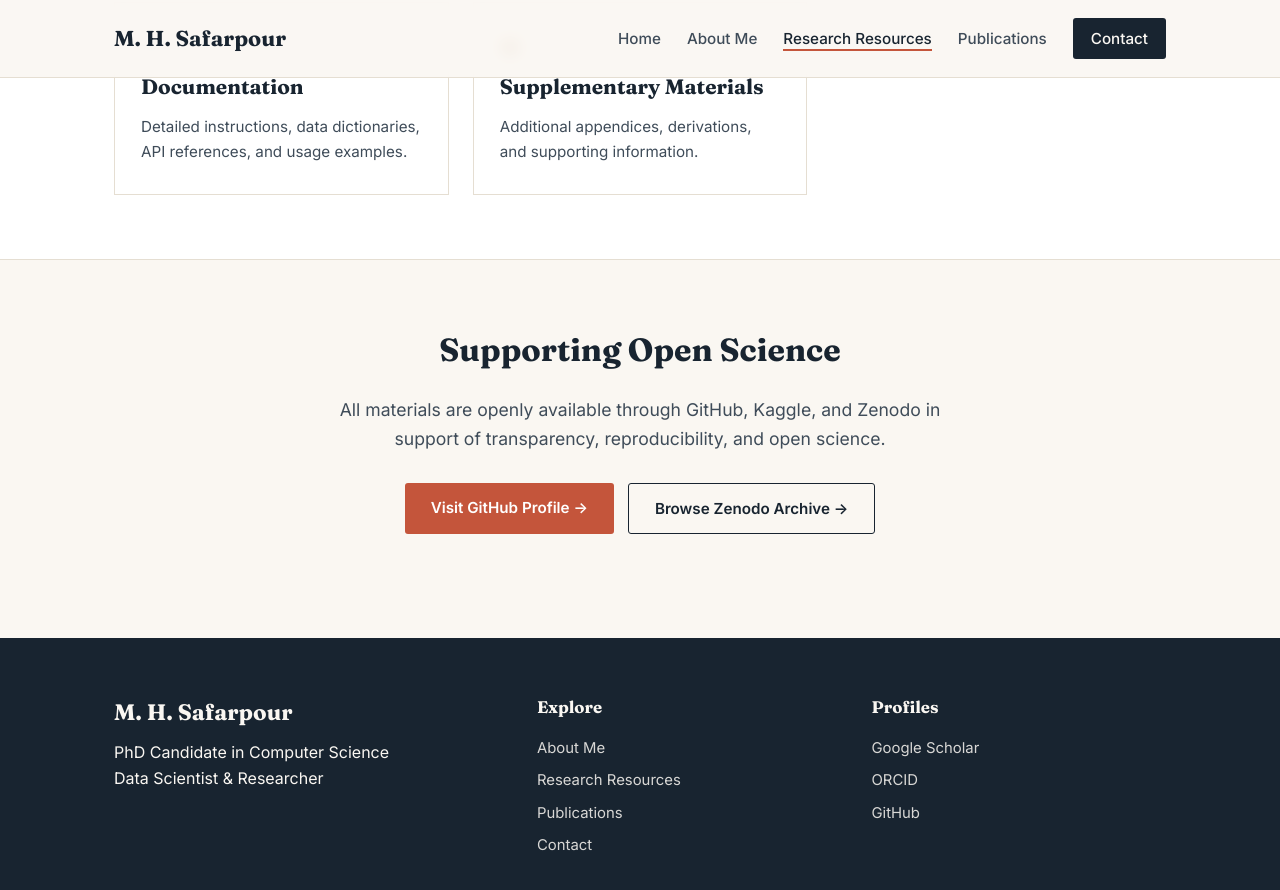
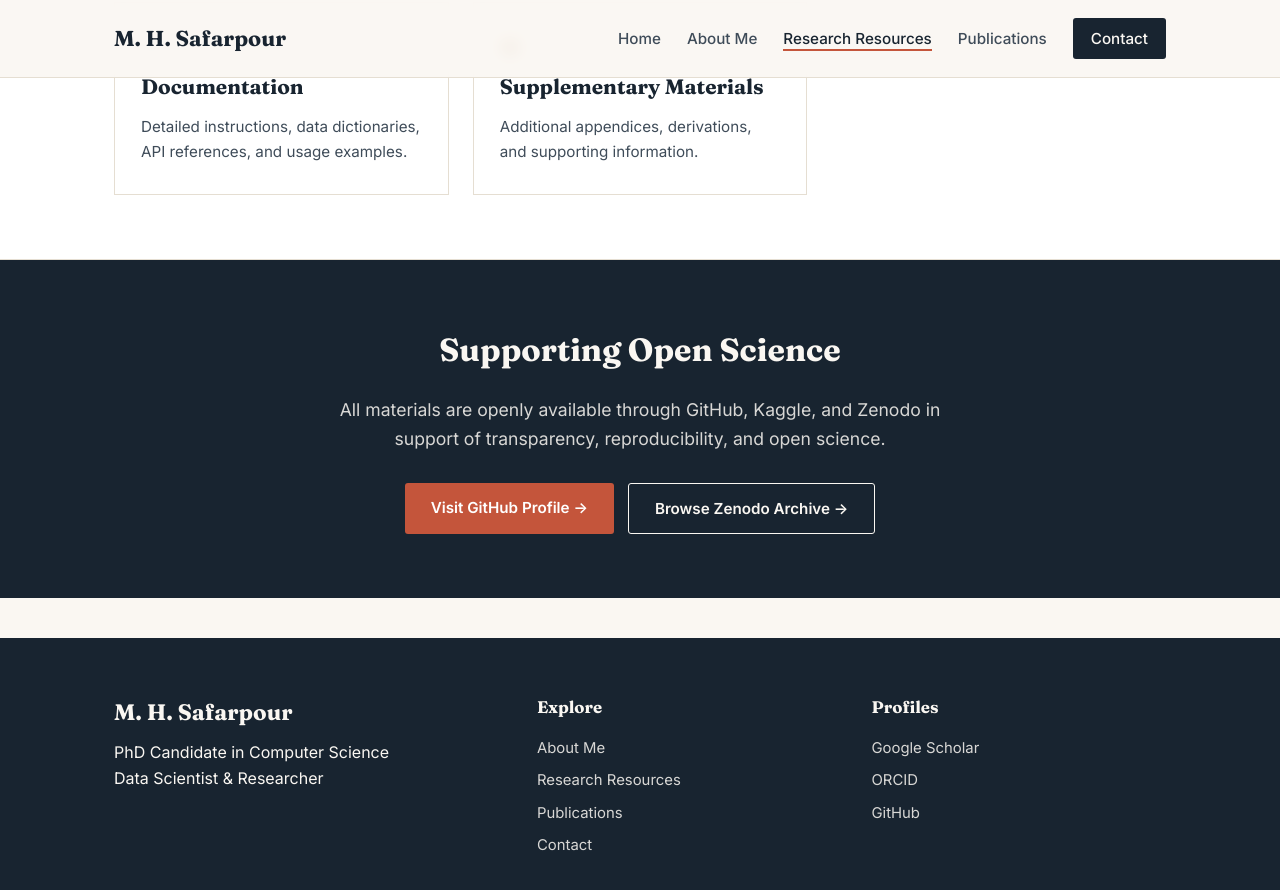
Before and after one commit to safarpour-mh/safarpour-mh.github.io, a Jekyll site: the page research-resources.html, which Jekyll copies as it is, in a window 1280 px wide and 900 px high, scrolled down 4038 px. Shown: the top 890 px of the window. Built offline with Jekyll 4.4.1, drawn with Linux system fonts in a browser that asks for light colours.

Commit message:
Update research-resources.html

```diff
--- a/research-resources.html
+++ b/research-resources.html
@@ -651,15 +651,15 @@
 </section>
 
 <!-- ===== CTA Section (PRESERVED) ===== -->
-<section>
+<section style="background-color: var(--ink); color: var(--cream);">
   <div class="container" style="text-align:center;max-width:700px">
     <h2 style="font-family:var(--serif);font-size:2rem;margin-bottom:18px">Supporting Open Science</h2>
-    <p style="font-size:1.1rem;color:var(--ink-soft);margin-bottom:30px">
+    <p style="font-size:1.1rem;color:var(--cream);opacity:0.85;margin-bottom:30px">
       All materials are openly available through GitHub, Kaggle, and Zenodo in support of transparency, reproducibility, and open science.
     </p>
     <div style="display:flex;gap:14px;justify-content:center;flex-wrap:wrap">
       <a href="https://github.com/safarpour-mh" target="_blank" rel="noopener" class="btn btn-primary">Visit GitHub Profile →</a>
-      <a href="https://zenodo.org/search?q=metadata.creators.person_or_org.name%3A%22safarpour-mh%22&l=list&p=1&s=10&sort=bestmatch" target="_blank" rel="noopener" class="btn btn-ghost">Browse Zenodo Archive →</a>
+      <a href="https://zenodo.org/search?q=metadata.creators.person_or_org.name%3A%22safarpour-mh%22&l=list&p=1&s=10&sort=bestmatch" target="_blank" rel="noopener" class="btn btn-ghost" style="border-color: var(--cream); color: var(--cream);">Browse Zenodo Archive →</a>
     </div>
   </div>
 </section>
```
